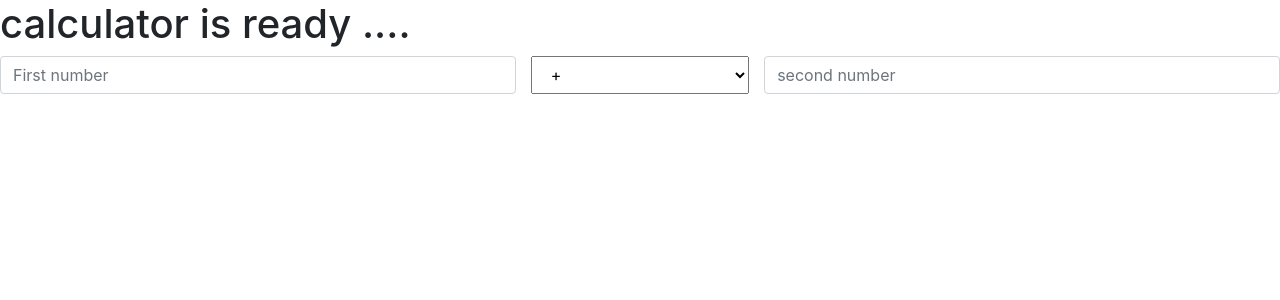
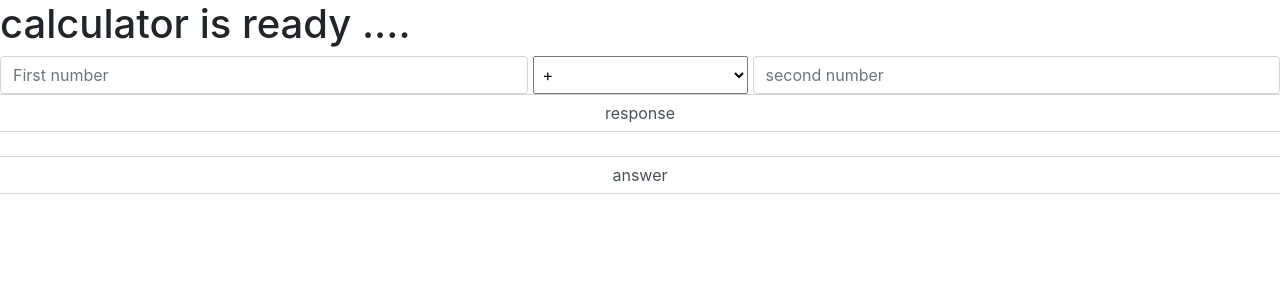
Before and after one commit to Mehdizamanian/dictknow-project, a Django app: page / in a window 1280 px wide. Shown: the top 300 px of the page. Run offline with Django 4.2, Linux system fonts and the light colour scheme.

Commit message:
form updated

```diff
--- a/calculator/templates/calculator/index.html
+++ b/calculator/templates/calculator/index.html
@@ -22,7 +22,7 @@
     <h1>calculator is ready ....</h1>
 
     <form>
-      <div class="row">
+      <div class="form-row">
         <div class="col-5">
           <input
             type="text"
@@ -31,7 +31,8 @@
             name="num1"
           />
         </div>
-        <select class="col-2">
+
+        <select class="col-2" name="opr">
           <option>+</option>
           <option>-</option>
           <option>*</option>
@@ -46,6 +47,8 @@
             name="num1"
           />
         </div>
+        <button type="submit" class="form-control">response</button>
+        <label class="form-control text-center mt-4">answer</label>
       </div>
     </form>
 
```
